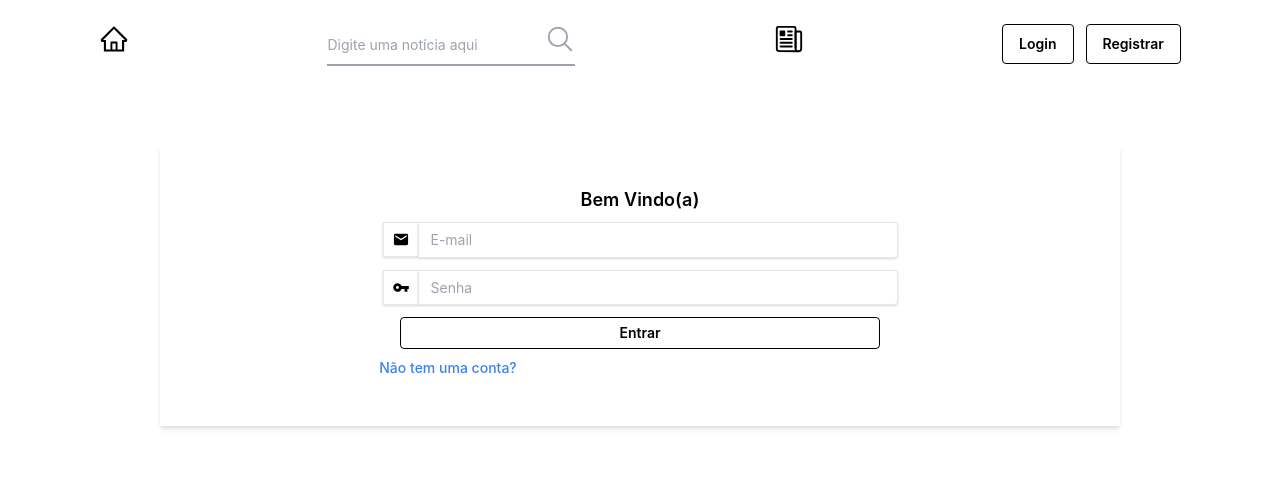
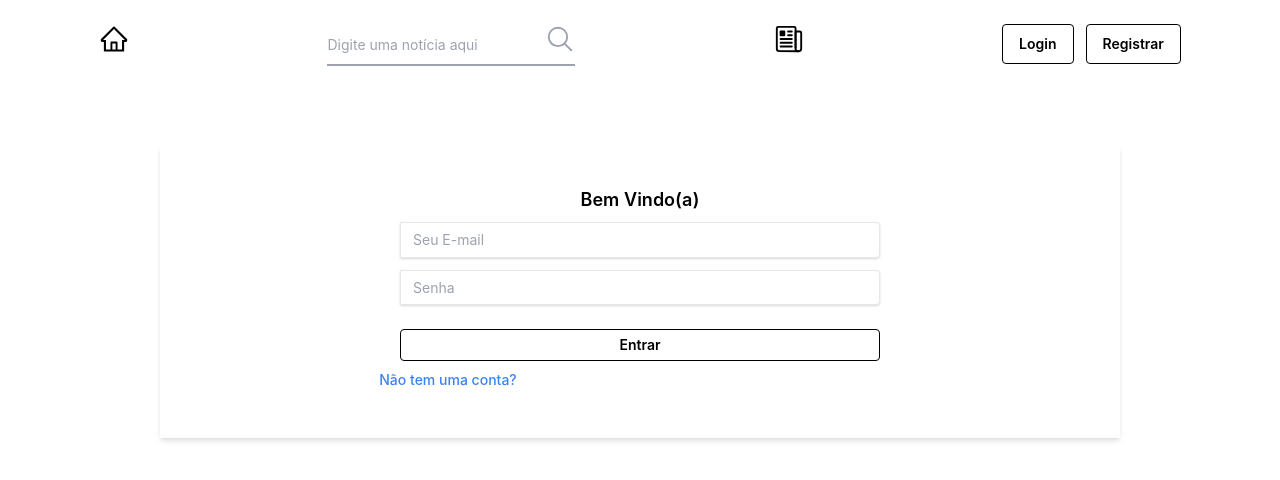
Before and after one commit to omateusamaral/travessao-front, a React (Create React App) app: page /login in a window 1280 px wide. Shown: the top 480 px of the page. Built offline with nearby package versions, Linux system fonts and the light colour scheme.

Commit message:
feat: created input component

```diff
--- /dev/null
+++ b/src/components/Input/index.js
@@ -0,0 +1,15 @@
+import React from 'react';
+
+export function Input({ type, placeholder, changeValue, value }) {
+  return (
+    <span className='flex flex-row justify-center align-middle mb-3 '>
+      <input
+        className='shadow appearance-none border  rounded-tl-none rounded-bl-none rounded w-2/4 py-2 px-3 text-gray-700 leading-tight focus:outline-none focus:shadow-outline'
+        type={type}
+        value={value}
+        placeholder={placeholder}
+        onChange={changeValue}
+      />
+    </span>
+  );
+}
--- a/src/pages/Login/index.js
+++ b/src/pages/Login/index.js
@@ -1,10 +1,10 @@
 import React, { useState } from 'react';
 import validator from 'validator';
 import { Link } from 'react-router-dom';
-import { MdEmail, MdVpnKey } from 'react-icons/md';
 import { toast } from 'react-toastify';
 import { useDispatch } from 'react-redux';
 import * as actions from '../../store/models/auth/actions';
+import { Input } from '../../components/Input';
 export default function Login() {
   const dispatch = useDispatch();
   const [email, setEmail] = useState('');
@@ -12,49 +12,33 @@ export default function Login() {
 
   function handleSubmit(e) {
     e.preventDefault();
-
+    console.log(email);
     if (!validator.isEmail(email)) {
       toast.error('Email inválido');
     }
     dispatch(actions.loginRequest({ email, password }));
   }
   return (
-    <main className='flex justify-center align-middle mt-20'>
+    <main className='flex justify-center mt-20'>
       <div className=' shadow-md py-10  w-3/4 '>
         <h1 className='text-black leading-normal text-lg font-semibold text-center'>
           Bem Vindo(a)
         </h1>
 
         <form onSubmit={handleSubmit} className='w-full'>
-          <span className='flex flex-row justify-center align-middle mb-3 '>
-            <MdEmail
-              color='#000'
-              size={35}
-              className=' border border-r-0 py-2 shadow appearance-none'
+          <Input
+            type='email'
+            placeholder='Seu E-mail'
+            value={email}
+            changeValue={(e) => setEmail(e.target.value)}
           />
-            <input
-              className='shadow appearance-none border  rounded-tl-none rounded-bl-none rounded w-2/4 py-2 px-3 text-gray-700 leading-tight focus:outline-none focus:shadow-outline'
-              type='email'
-              placeholder='E-mail'
-              value={email}
-              onChange={(e) => setEmail(e.target.value)}
-            />
-          </span>
 
-          <span className='flex flex-row justify-center align-middle'>
-            <MdVpnKey
-              color='#000'
-              size={35}
-              className=' border border-r-0 py-2 shadow appearance-none'
-            />
-            <input
-              className='shadow appearance-none border  rounded-tl-none rounded-bl-none rounded w-2/4  py-2 px-3 text-gray-700 leading-tight focus:outline-none focus:shadow-outline'
+          <Input
             type='password'
             placeholder='Senha'
             value={password}
             onChange={(e) => setPassword(e.target.value)}
           />
-          </span>
           <span className='flex flex-row justify-center'>
             <button
               type='submit'
```
Lines whose indentation alone changed are shown as unchanged.
